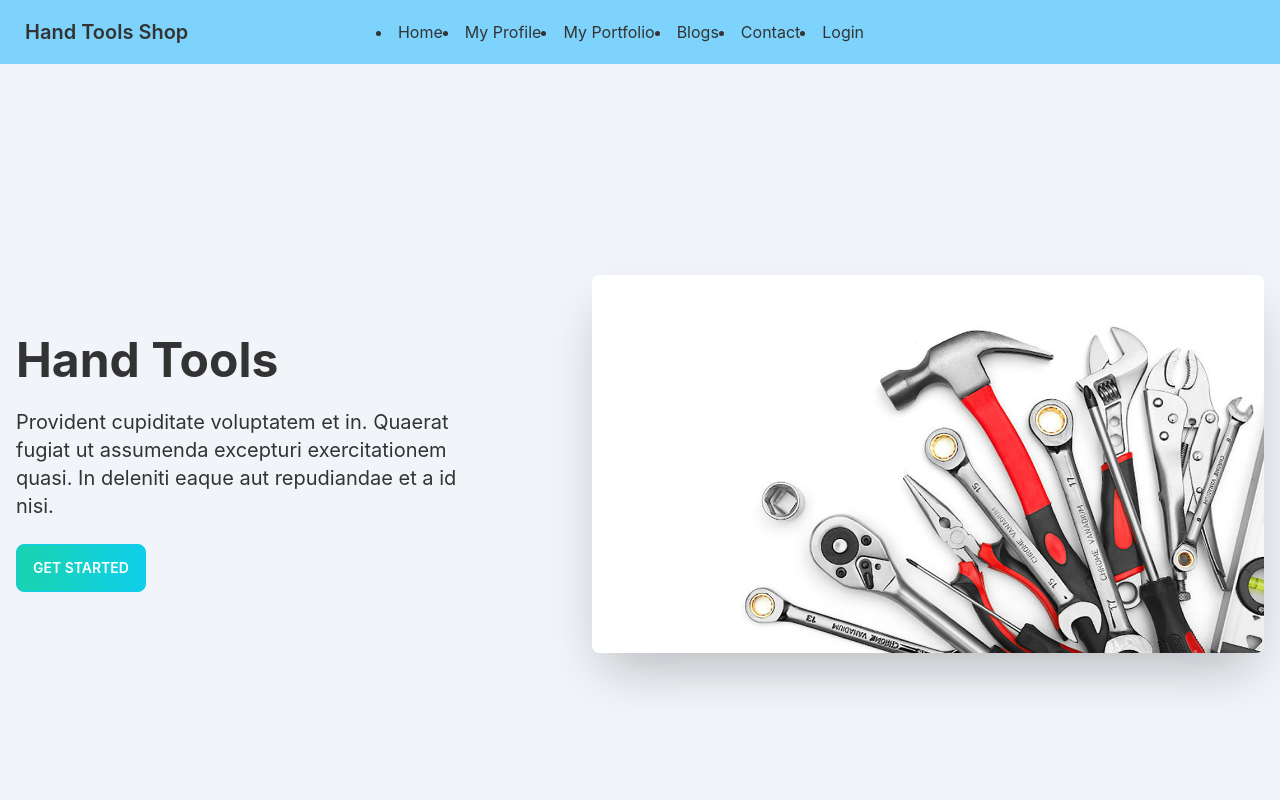
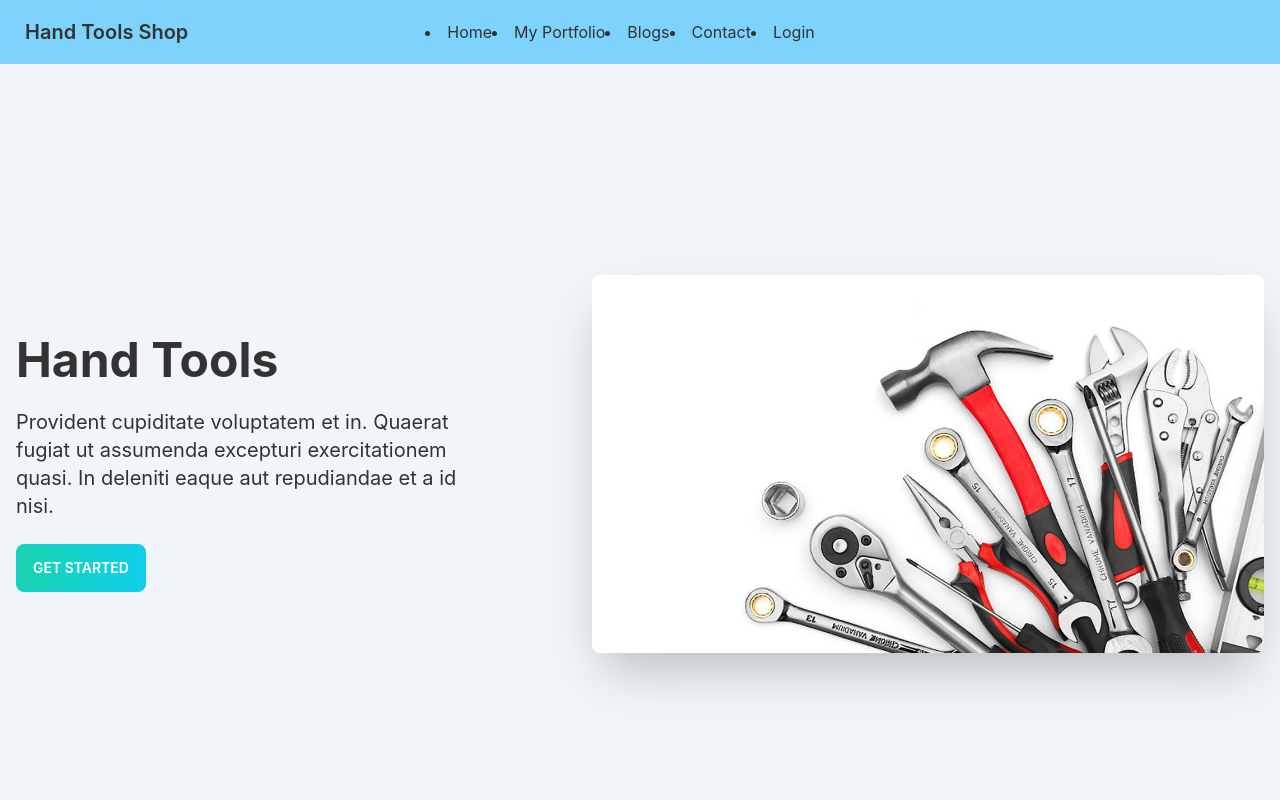
Before and after one commit to shahmojno/assaintment-12-Client-Site, a React (Create React App) app: page / in a window 1280 px wide. Shown: the top 800 px of the page. Built offline with nearby package versions, Linux system fonts and the light colour scheme; no server answers.

Commit message:
final submit

```diff
--- a/src/components/Dashboard/UsersRow.js
+++ b/src/components/Dashboard/UsersRow.js
@@ -1,5 +1,6 @@
 import React from 'react';
-import { toast } from 'react-toastify';
+import { ToastContainer, toast } from 'react-toastify';
+import 'react-toastify/dist/ReactToastify.css';
 
 
 const UsersRow = ({ user, refetch }) => {
@@ -29,10 +30,12 @@ const UsersRow = ({ user, refetch }) => {
     return (
 
         <tr>
+
             <th> 1 </th>
             <td>{email}</td>
             <td>  {role !== 'admin' && <button onClick={makeAdmin} class="btn btn-xs" >Make Admin</button>}</td>
             <td><button class="btn btn-xs">Remove User</button></td>
+            <ToastContainer />
         </tr>
 
     );
--- a/src/components/Home/Header.js
+++ b/src/components/Home/Header.js
@@ -21,7 +21,7 @@ const Header = () => {
         }
 
 
-        <li><Link to="/myprofile">My Profile</Link></li>
+        {user && <li><Link to="/myprofile">My Profile</Link></li>}
         <li><Link to="/portfolio">My Portfolio</Link></li>
         <li><Link to="/blogs">Blogs</Link></li>
         <li><Link to="/contact">Contact</Link></li>
```
